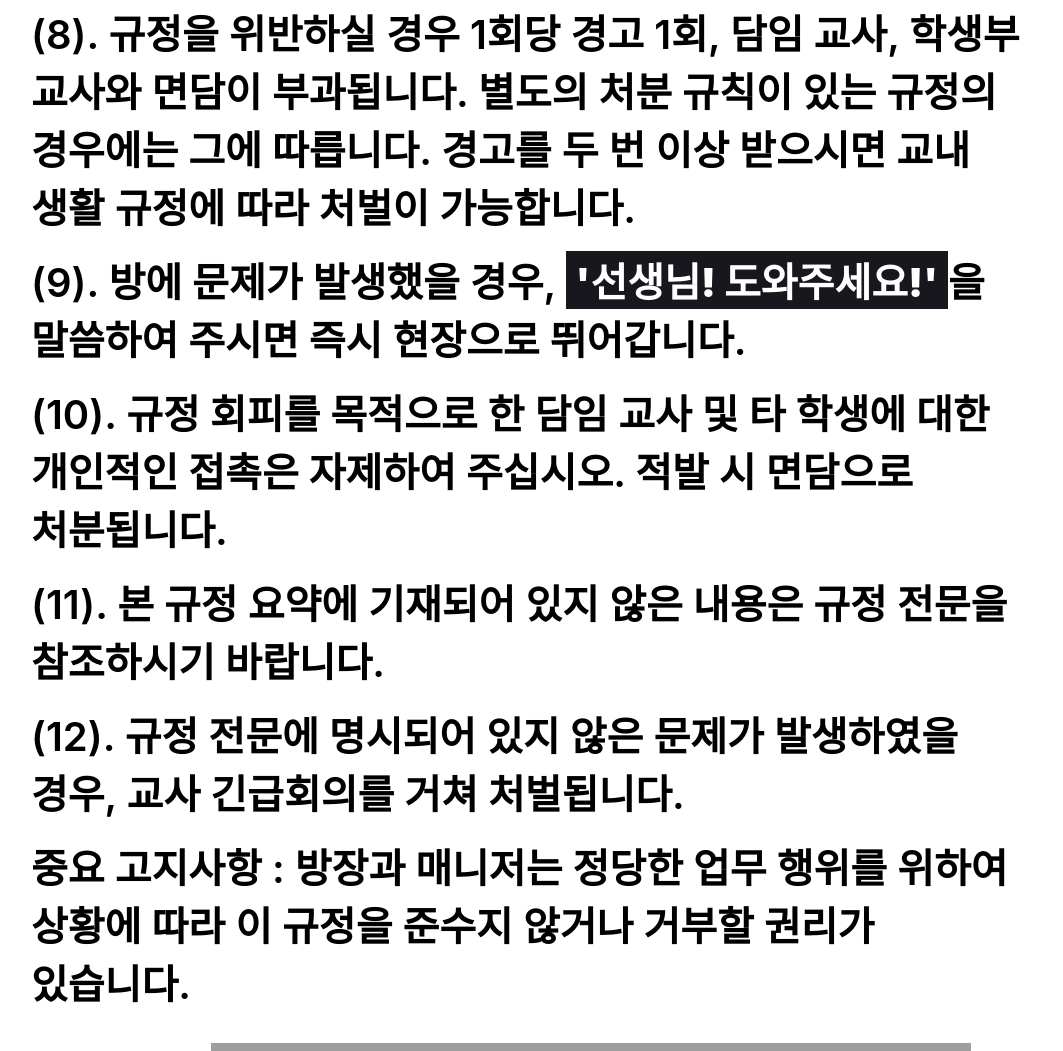
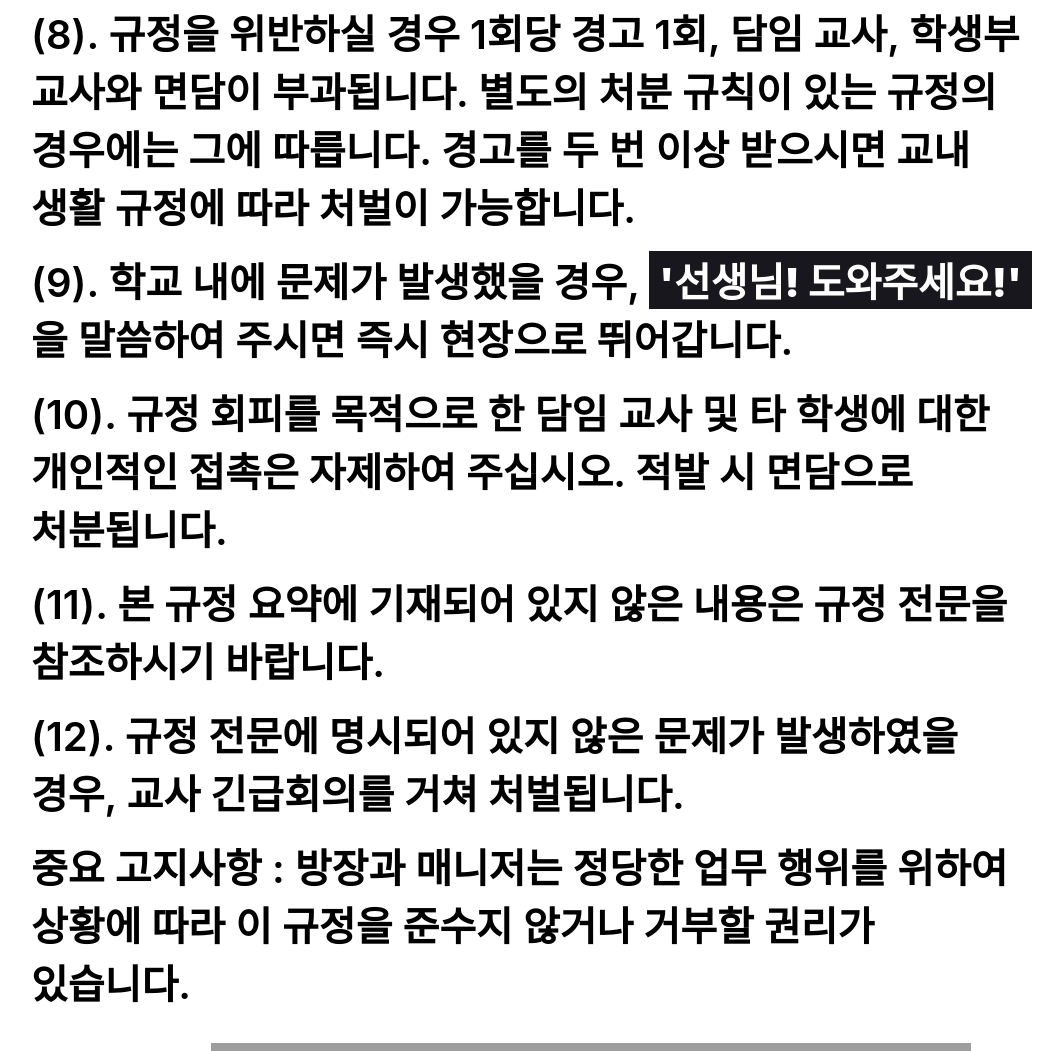
Before and after one commit to Berryyummy/Naju-Public-Notice, a plain HTML site: page index.html in a window 1280 px wide. Shown: the part 5270-6321 px from the top of the page, without its empty margins (49-1112 px from the left). Drawn offline with Linux system fonts and the light colour scheme; grey boxes are pictures that could not be loaded.

Commit message:
Update index.html

```diff
--- a/index.html
+++ b/index.html
@@ -180,7 +180,7 @@
 
 			<li>(8). 규정을 위반하실 경우 1회당 경고 1회, 담임 교사, 학생부 교사와 면담이 부과됩니다. 별도의 처분 규칙이 있는 규정의 경우에는 그에 따릅니다. 경고를 두 번 이상 받으시면 교내 생활 규정에 따라 처벌이 가능합니다.</li>
 
-			<li>(9). 방에 문제가 발생했을 경우,
+			<li>(9). 학교 내에 문제가 발생했을 경우,
 				<span class="master">'선생님! 도와주세요!'</span>을 말씀하여 주시면 즉시 현장으로 뛰어갑니다.</li>
 
 			<li>(10). 규정 회피를 목적으로 한 담임 교사  및 타 학생에 대한 개인적인 접촉은 자제하여 주십시오. 적발 시 면담으로 처분됩니다.</li>
```
